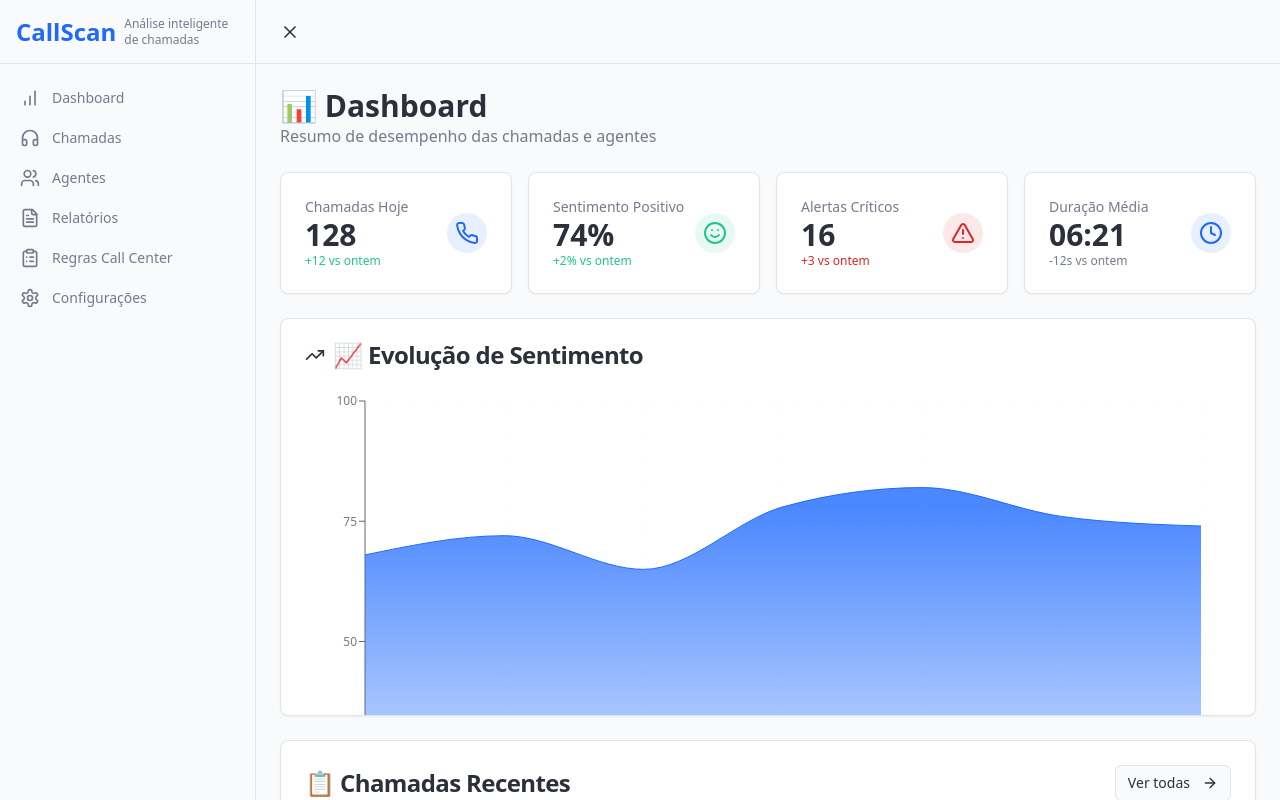
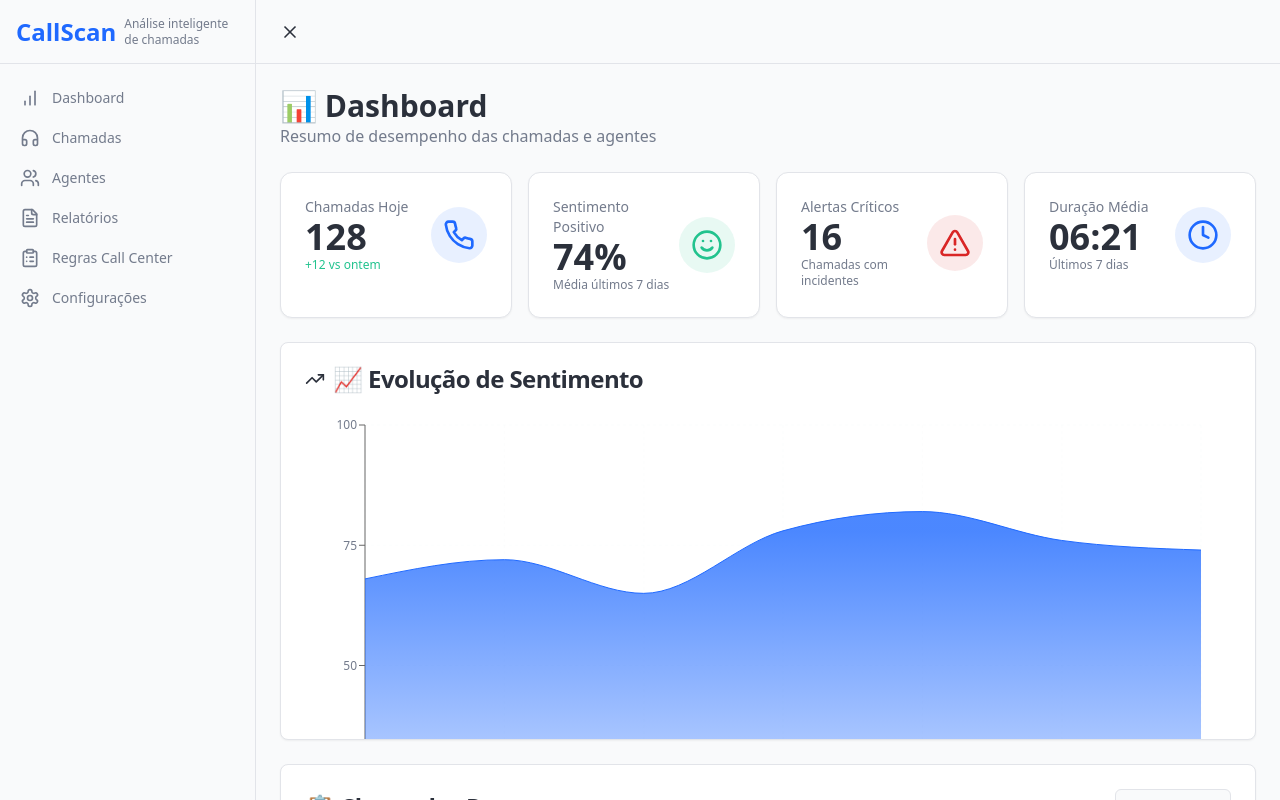
Before and after one commit to Vitor-VarelAI/calljoy-metrics-portal, a React (Vite) app: page /dashboard in a window 1280 px wide. Shown: the top 800 px of the page. Built offline with nearby package versions, Linux system fonts and the light colour scheme.

Commit message:
feat: Add KPI cards to dashboard
Adds a section with 4 KPI cards to the dashboard, displaying key metrics with icons, large numbers, and supporting text. The cards are arranged in a grid layout and styled using card, icon, heading, and text-muted classes.

```diff
--- a/src/pages/Dashboard.tsx
+++ b/src/pages/Dashboard.tsx
@@ -164,62 +164,62 @@ const Dashboard = () => {
       </div>
 
       {/* KPIs Principais */}
-      <div className="grid grid-cols-1 gap-4 sm:grid-cols-2 lg:grid-cols-4">
-        <Card>
+      <div className="grid grid-cols-2 gap-4 md:grid-cols-4">
+        <Card className="overflow-hidden rounded-xl shadow-sm">
           <CardContent className="p-6">
             <div className="flex items-center justify-between">
               <div>
                 <p className="text-sm font-medium text-muted-foreground">Chamadas Hoje</p>
-                <p className="text-3xl font-bold">128</p>
+                <p className="text-4xl font-bold">128</p>
                 <p className="text-xs text-[hsl(160,70%,45%)]">+12 vs ontem</p>
               </div>
-              <div className="rounded-full bg-primary/10 p-2">
-                <Phone className="h-6 w-6 text-primary" />
+              <div className="rounded-full bg-primary/10 p-3">
+                <Phone className="h-8 w-8 text-primary" />
               </div>
             </div>
           </CardContent>
         </Card>
 
-        <Card>
+        <Card className="overflow-hidden rounded-xl shadow-sm">
           <CardContent className="p-6">
             <div className="flex items-center justify-between">
               <div>
                 <p className="text-sm font-medium text-muted-foreground">Sentimento Positivo</p>
-                <p className="text-3xl font-bold">74%</p>
-                <p className="text-xs text-[hsl(160,70%,45%)]">+2% vs ontem</p>
+                <p className="text-4xl font-bold">74%</p>
+                <p className="text-xs text-muted-foreground">Média últimos 7 dias</p>
               </div>
-              <div className="rounded-full bg-[hsl(160,70%,45%)]/10 p-2">
-                <Smile className="h-6 w-6 text-[hsl(160,70%,45%)]" />
+              <div className="rounded-full bg-[hsl(160,70%,45%)]/10 p-3">
+                <Smile className="h-8 w-8 text-[hsl(160,70%,45%)]" />
               </div>
             </div>
           </CardContent>
         </Card>
 
-        <Card>
+        <Card className="overflow-hidden rounded-xl shadow-sm">
           <CardContent className="p-6">
             <div className="flex items-center justify-between">
               <div>
                 <p className="text-sm font-medium text-muted-foreground">Alertas Críticos</p>
-                <p className="text-3xl font-bold">16</p>
-                <p className="text-xs text-[hsl(0,70%,50%)]">+3 vs ontem</p>
+                <p className="text-4xl font-bold">16</p>
+                <p className="text-xs text-muted-foreground">Chamadas com incidentes</p>
               </div>
-              <div className="rounded-full bg-[hsl(0,70%,50%)]/10 p-2">
-                <AlertTriangle className="h-6 w-6 text-[hsl(0,70%,50%)]" />
+              <div className="rounded-full bg-[hsl(0,70%,50%)]/10 p-3">
+                <AlertTriangle className="h-8 w-8 text-[hsl(0,70%,50%)]" />
               </div>
             </div>
           </CardContent>
         </Card>
 
-        <Card>
+        <Card className="overflow-hidden rounded-xl shadow-sm">
           <CardContent className="p-6">
             <div className="flex items-center justify-between">
               <div>
                 <p className="text-sm font-medium text-muted-foreground">Duração Média</p>
-                <p className="text-3xl font-bold">06:21</p>
-                <p className="text-xs text-muted-foreground">-12s vs ontem</p>
+                <p className="text-4xl font-bold">06:21</p>
+                <p className="text-xs text-muted-foreground">Últimos 7 dias</p>
               </div>
-              <div className="rounded-full bg-primary/10 p-2">
-                <Clock className="h-6 w-6 text-primary" />
+              <div className="rounded-full bg-primary/10 p-3">
+                <Clock className="h-8 w-8 text-primary" />
               </div>
             </div>
           </CardContent>
```
